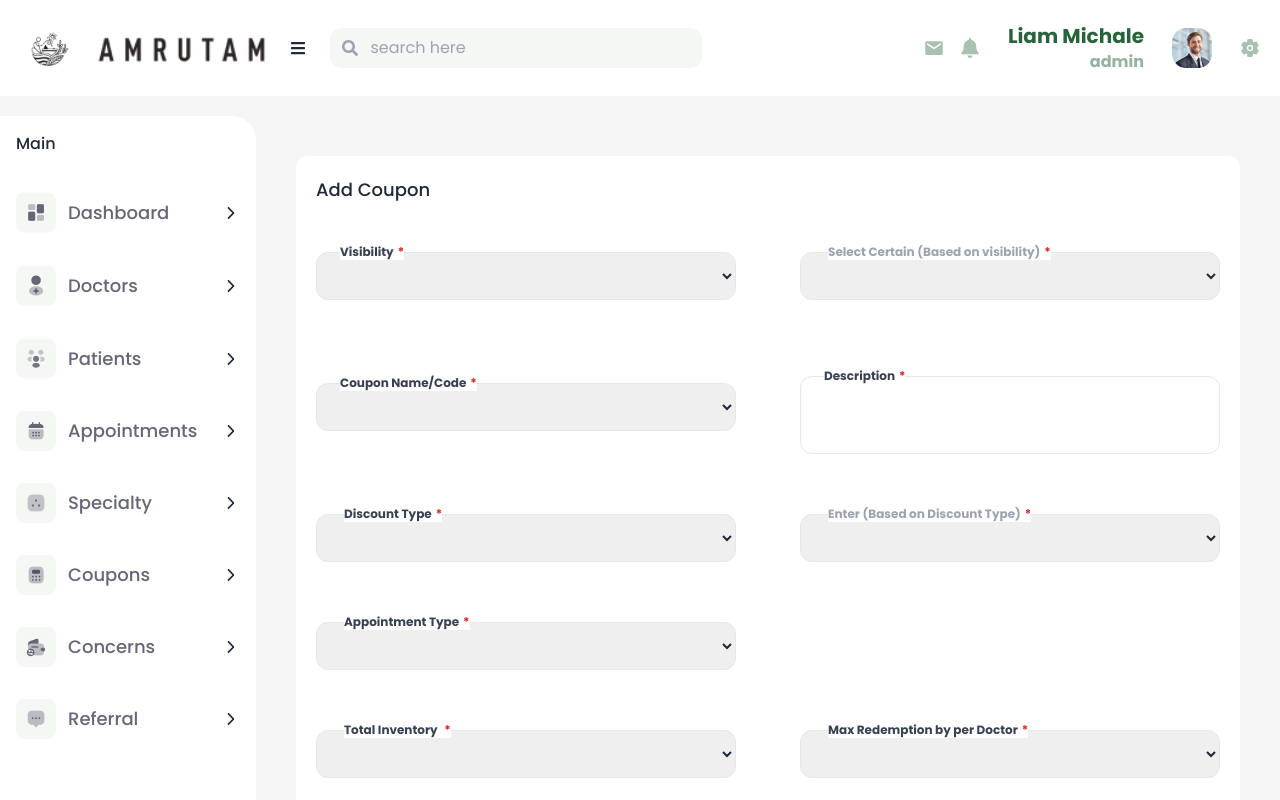
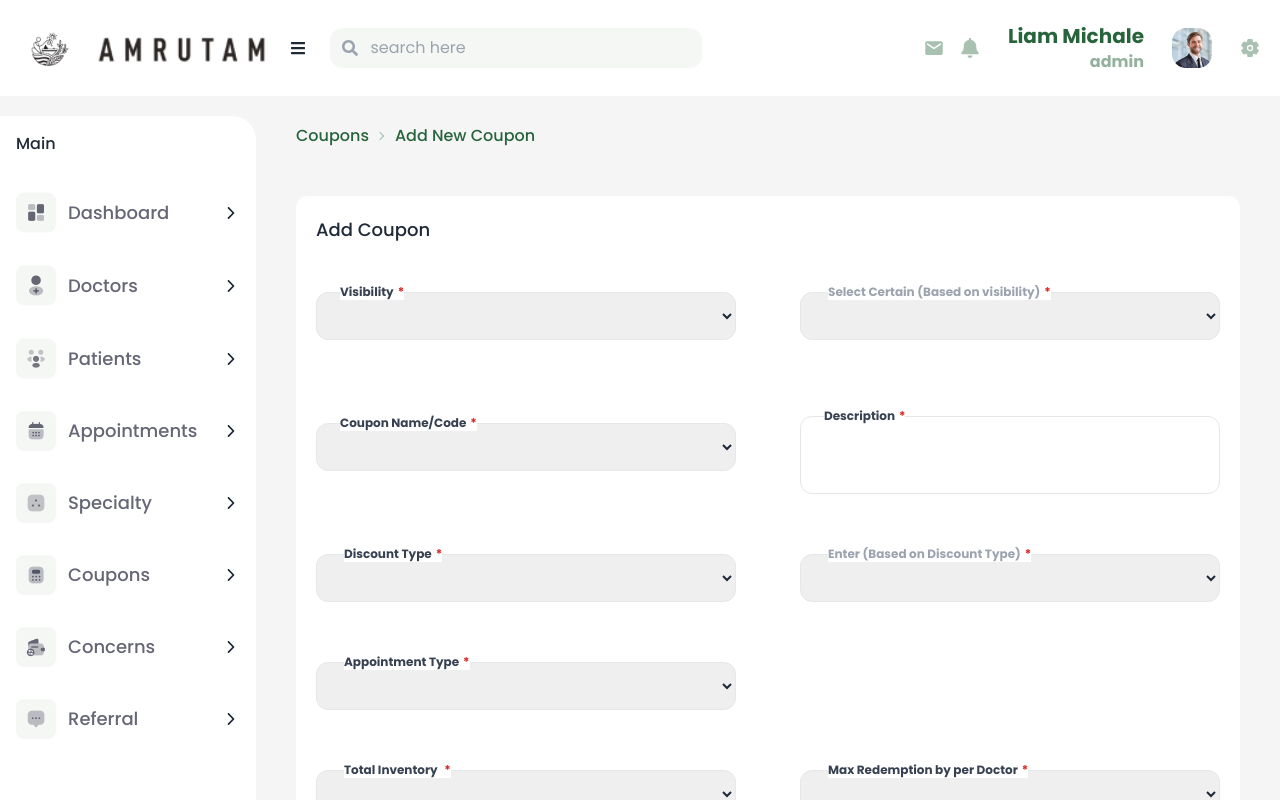
Before and after one commit to agnimgupta/intern-may24-mehmud, a React (Vite) app: page /couponForm in a window 1280 px wide. Shown: the top 800 px of the page. Built offline with nearby package versions, Linux system fonts and the light colour scheme.

Commit message:
added breadcrumbs

```diff
--- a/src/Pages/AddCoupons/CouponForm.jsx
+++ b/src/Pages/AddCoupons/CouponForm.jsx
@@ -2,6 +2,14 @@ import { FaRegCalendarAlt } from "react-icons/fa";
 
 const CouponForm = () => {
   return (
+    <>
+      <div className="px-10 font-medium text-[#28643b] breadcrumbs">
+        <ul>
+          <li>Coupons</li>
+
+          <li>Add New Coupon</li>
+        </ul>
+      </div>
       <div className="px-10 py-10">
         <div className="bg-white w-full px-5 py-5 rounded-xl">
           <h1 className="font-medium text-lg">Add Coupon</h1>
@@ -205,6 +213,7 @@ const CouponForm = () => {
           </div>
         </div>
       </div>
+    </>
   );
 };
 
--- a/src/Pages/CouponList/CouponList.jsx
+++ b/src/Pages/CouponList/CouponList.jsx
@@ -1,4 +1,3 @@
-import React from "react";
 import { FaSearch } from "react-icons/fa";
 import { BsCalendar3 } from "react-icons/bs";
 import { MdOutlineFileDownload } from "react-icons/md";
@@ -9,6 +8,14 @@ import CouponDetails from "./CouponDetails";
 
 const CouponList = () => {
   return (
+    <>
+      <div className="px-10 font-medium text-[#28643b] breadcrumbs">
+        <ul>
+          <li>Coupons</li>
+
+          <li>Coupon List</li>
+        </ul>
+      </div>
       <div className="px-4 py-4 lg:px-10 lg:py-10">
         <div className="bg-white w-full p-5 rounded-xl">
           <div className="flex flex-col lg:flex-row items-center justify-between">
@@ -39,6 +46,7 @@ const CouponList = () => {
           </div>
         </div>
       </div>
+    </>
   );
 };
 
```
Lines whose indentation alone changed are shown as unchanged.
